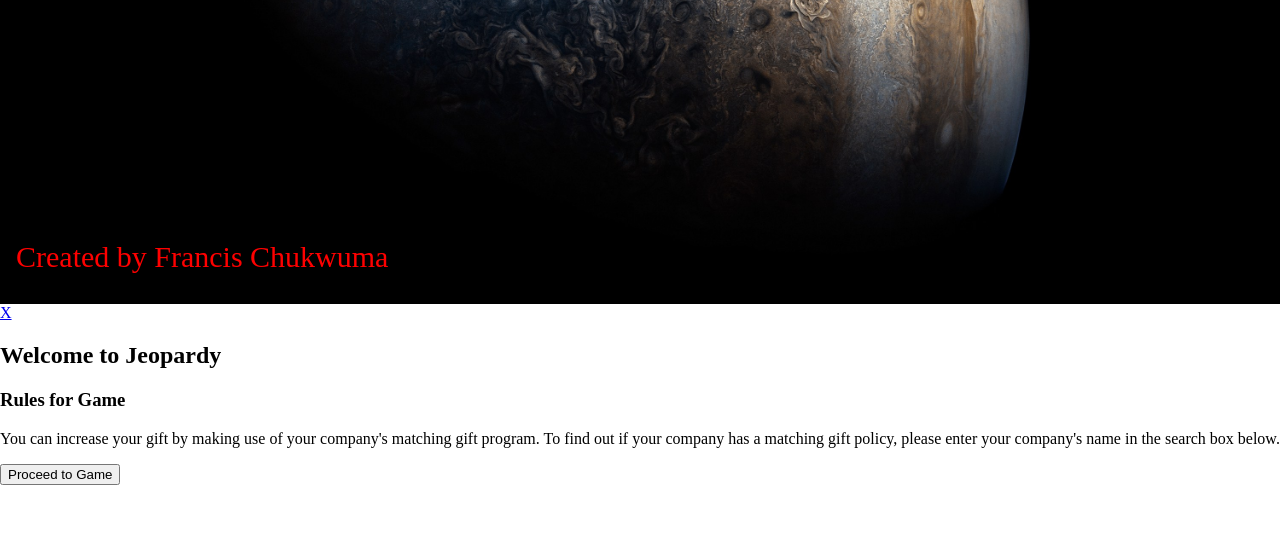
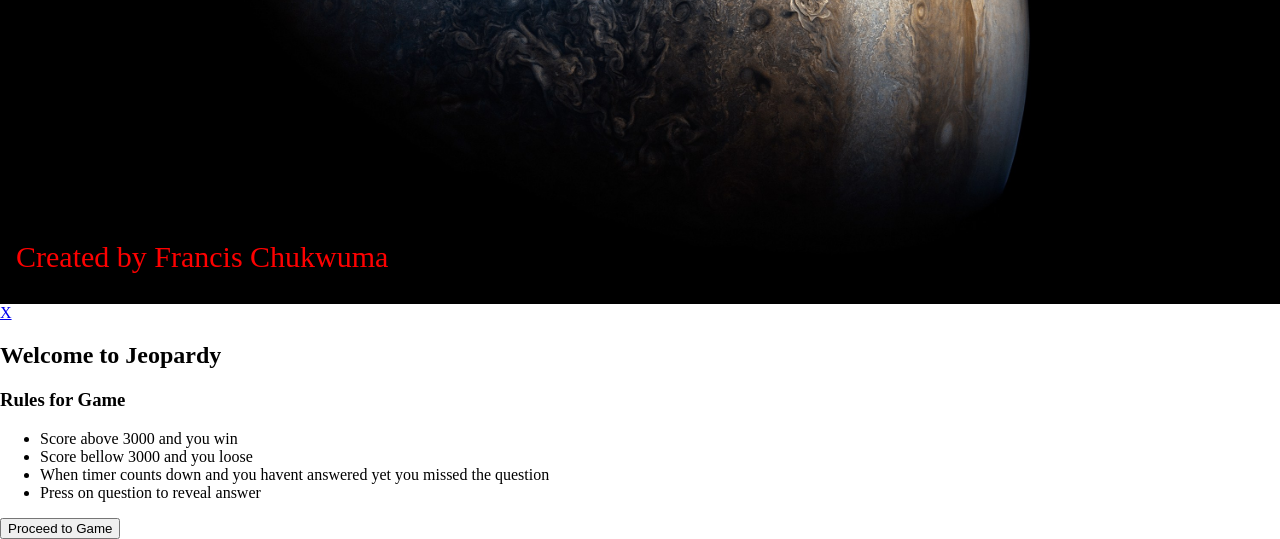
Before and after one commit to francozili/Jeopardy, a plain HTML site: page index.html in a window 1280 px wide. Shown: the part 496-1035 px from the top of the page. Before the commit the page ends 981 px from the top, so only its background shows below. Drawn offline with Linux system fonts and the light colour scheme; a web font is replaced by a local one.

Commit message:
added list for rules for game

```diff
--- a/index.html
+++ b/index.html
@@ -13,7 +13,7 @@
 <body class="landingParent">
     <div class="backimg">
         <div class="logo">
-           <a href="/index.html"><img src="/images/logo.webp" height="80px"></a>
+            <a href="/index.html"><img src="/images/logo.webp" height="80px"></a>
         </div>
         <div class="center">
             <h1 class="jeo">Jeopardy!</h1>
@@ -28,12 +28,15 @@
     <div id="openModal" class="modalDialog">
         <div>
             <a href="#close" title="Close" class="close">X</a>
-            <h2>Welcome to Jeopardy</h2>
+            <h2 class = "h2">Welcome to Jeopardy</h2>
             <h3 class="h3">Rules for Game</h3>
-            <p>You can increase your gift by making use of your company's matching gift program. To find
-                out if your company has a matching gift policy, please enter your company's name in the
-                search box below.</p>
-                <a href="/pages/game1.html"><button class = "modalBtn" type="submit">Proceed to Game</button></a>
+            <ul>
+                <li>Score above 3000 and you win</li>
+                <li>Score bellow 3000 and you loose</li>
+                <li>When timer counts down and you havent answered yet you missed the question</li>
+                <li>Press on question to reveal answer</li>
+            </ul>
+            <a href="/pages/game1.html"><button class="modalBtn" type="submit">Proceed to Game</button></a>
         </div>
     </div>
 </body>
```
